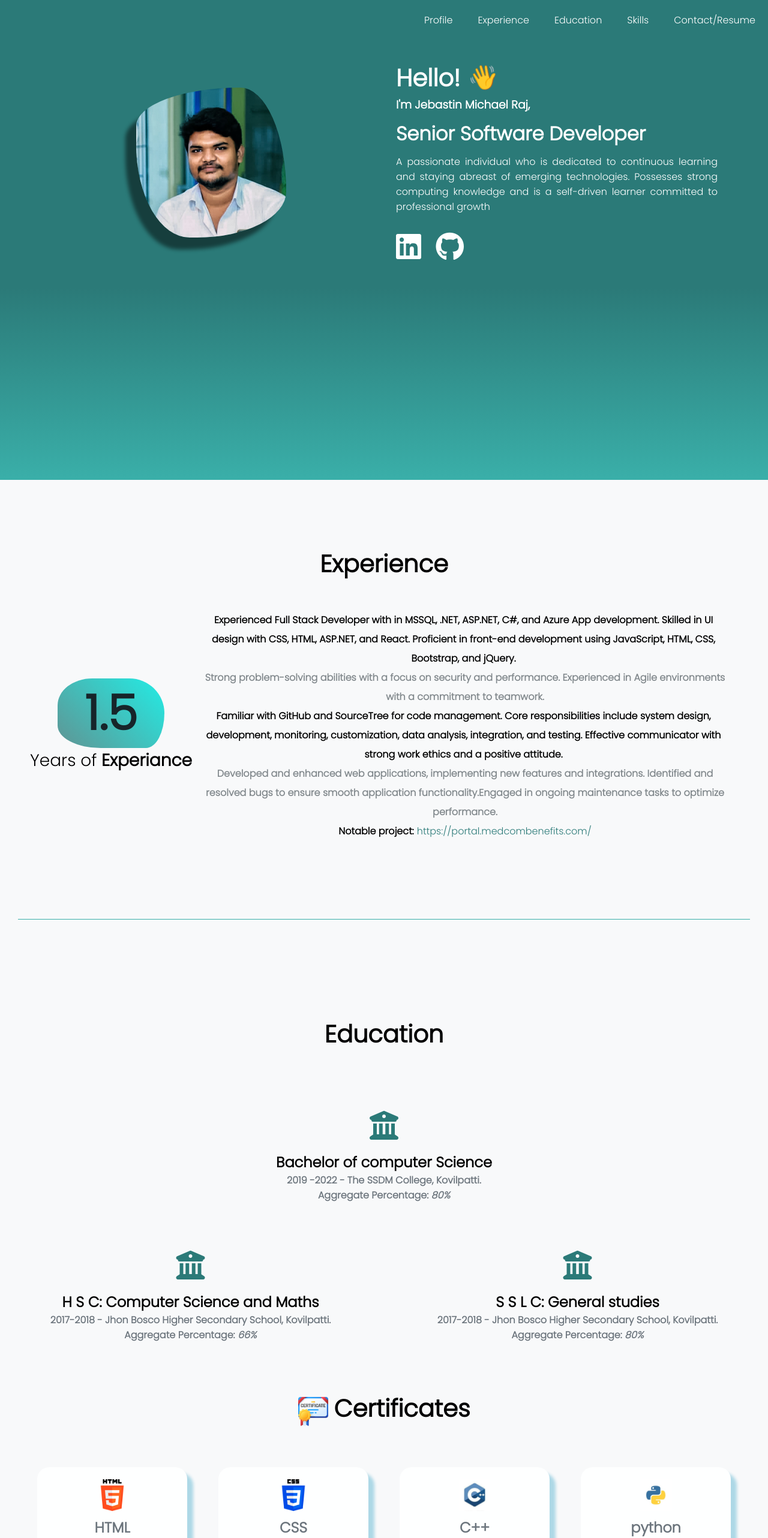
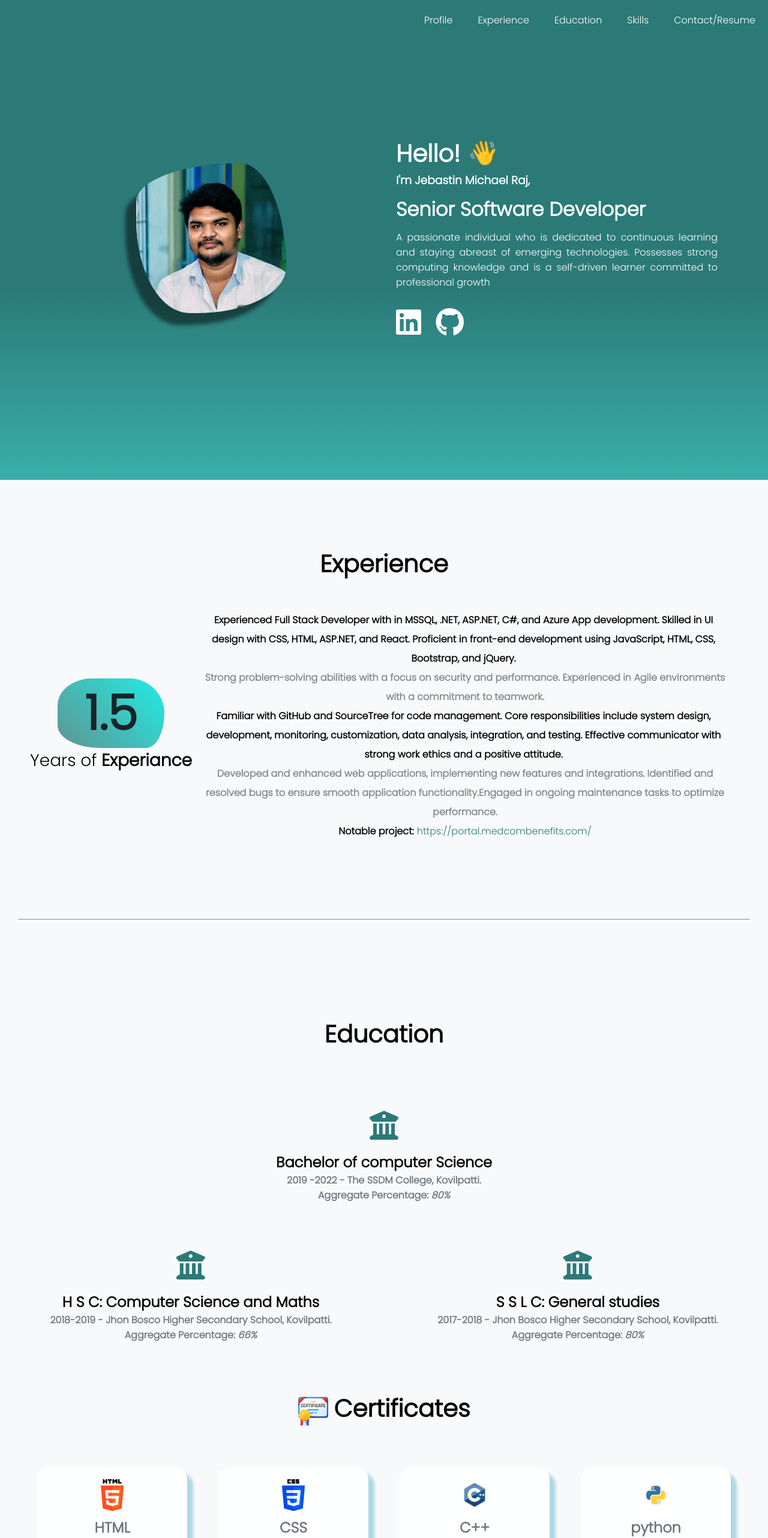
Before and after one commit to JebastinMichaelRaj/jebastinmichealraj.github.io, a plain HTML site: page index.html in a window 1280 px wide. Shown: the top 2564 px of the page at 60% size. Drawn offline with Linux system fonts and the light colour scheme.

Commit message:
Update index.html

```diff
--- a/index.html
+++ b/index.html
@@ -23,7 +23,7 @@
     </nav>
 
     <!-- about me -->
-    <section class="hero-sec wave"id="profile"style="padding: 100px 0px;">
+    <section class="hero-sec wave"id="profile"style="padding: 100px 0px;display: flex;">
         <div class="profile-wrapper div-wrapper  w-900 m-90">
             <div class="half hero-half">
                 <div class="prof-img">
@@ -96,7 +96,7 @@
                 <div class="feature-box">
                     <div class="fb-icon"><i class="fa fa-university" aria-hidden="true"></i></div>
                     <h2>H S C: Computer Science and Maths</h2>
-                    <p><b>2017-2018</b> - Jhon Bosco Higher Secondary School, Kovilpatti.</p>
+                    <p><b>2018-2019</b> - Jhon Bosco Higher Secondary School, Kovilpatti.</p>
                     <p>Aggregate Percentage: <b><i>66%</i></b></p>
                 </div>
                 <div class="feature-box">
```
